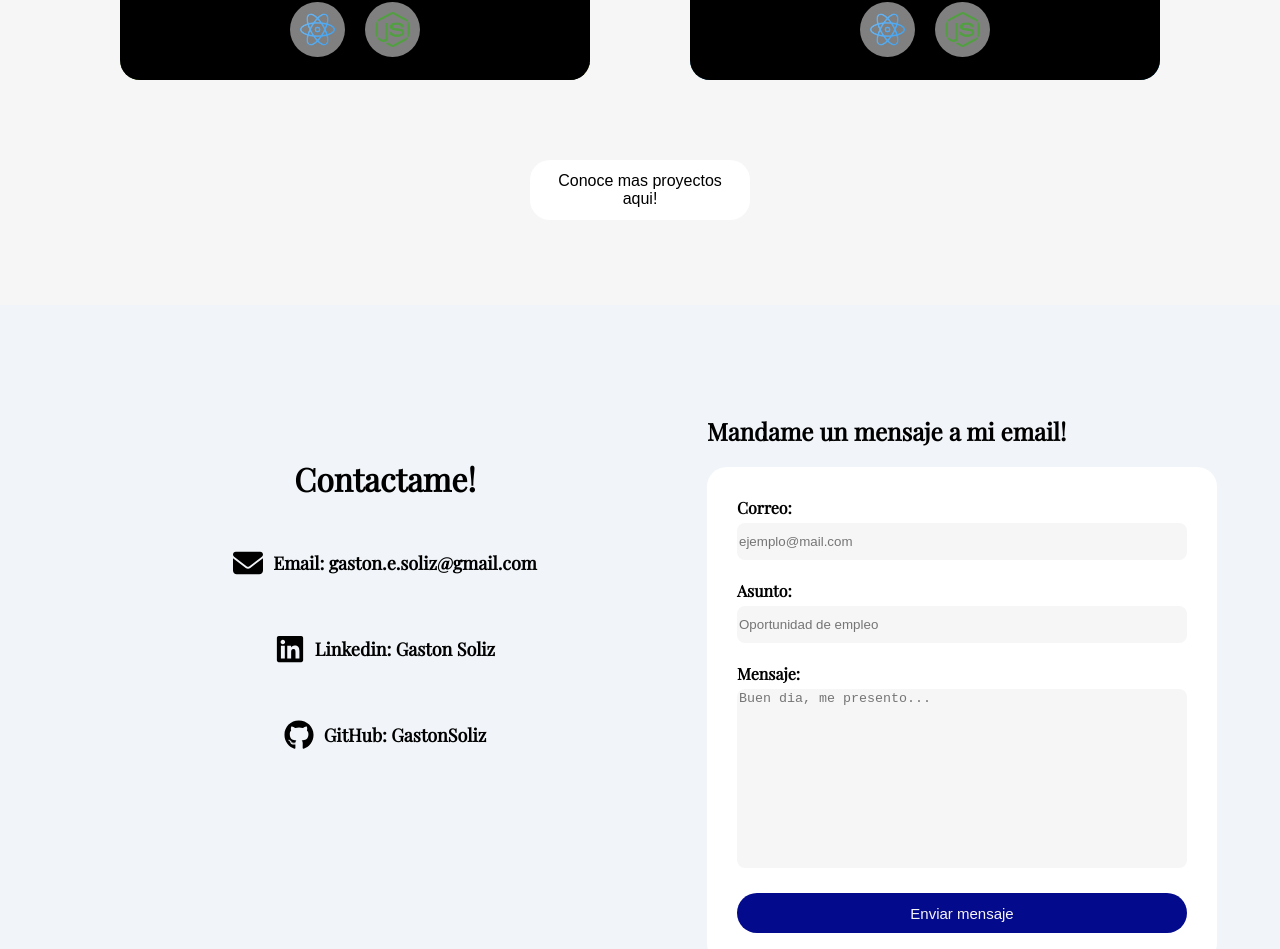
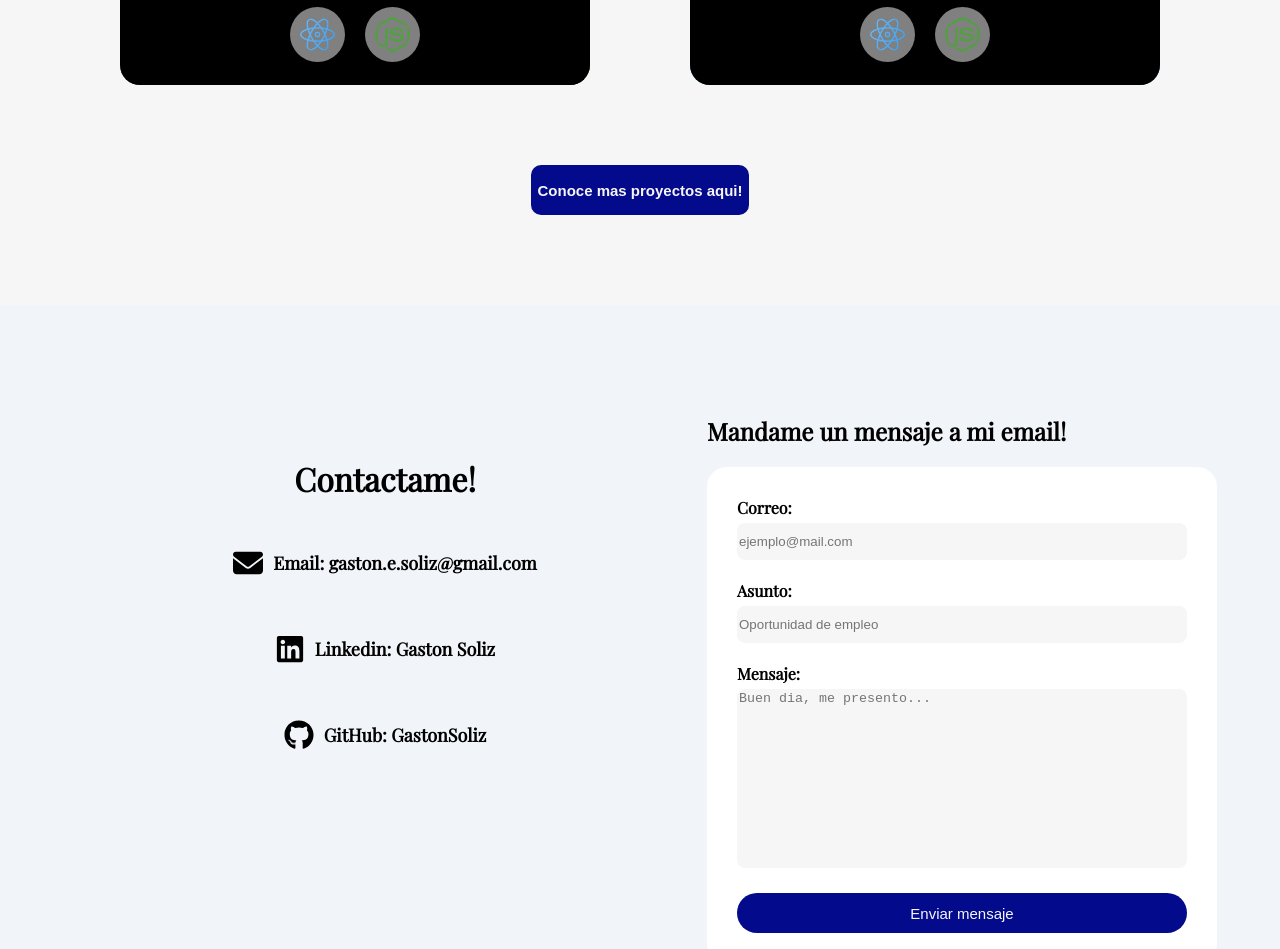
Before and after one commit to GastonSoliz/portfolio-app, a React (Vite) app: page / in a window 1280 px wide. Shown: the part 2119-3068 px from the top of the page. Built offline with nearby package versions, Linux system fonts and the light colour scheme.

Commit message:
fixing portfolio styles

```diff
--- a/src/components/Portfolio/portfolio.module.css
+++ b/src/components/Portfolio/portfolio.module.css
@@ -16,7 +16,7 @@
 }
 
 .workContainer button {
-  cursor: pointer;
+  /* cursor: pointer;
 
   background-color: #fff;
 
@@ -30,14 +30,28 @@
   font-size: 16px;
   border: none;
 
+  transition: 0.3s ease; */
+  max-width: 220px;
+  height: 50px;
+  border-radius: 10px;
+  border: none;
+  background-color: #030a8c;
+
+  font-size: 15px;
+  font-weight: bold;
+  color: #f7f6f6;
+
+  cursor: pointer;
   transition: 0.3s ease;
 }
 
 .workContainer button:hover {
   transition: 0.3s ease;
-  font-weight: bold;
+  transform: scale(1.1);
+
+  /* font-weight: bold;
   width: 240px;
-  height: 80px;
+  height: 80px; */
 }
 
 @media (max-width: 768px) {
```
